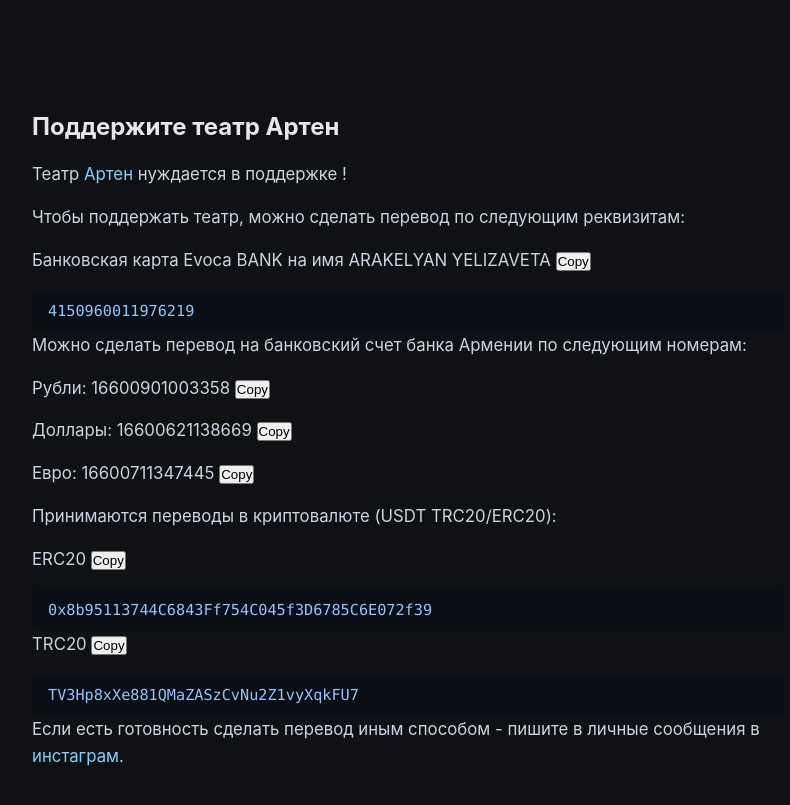
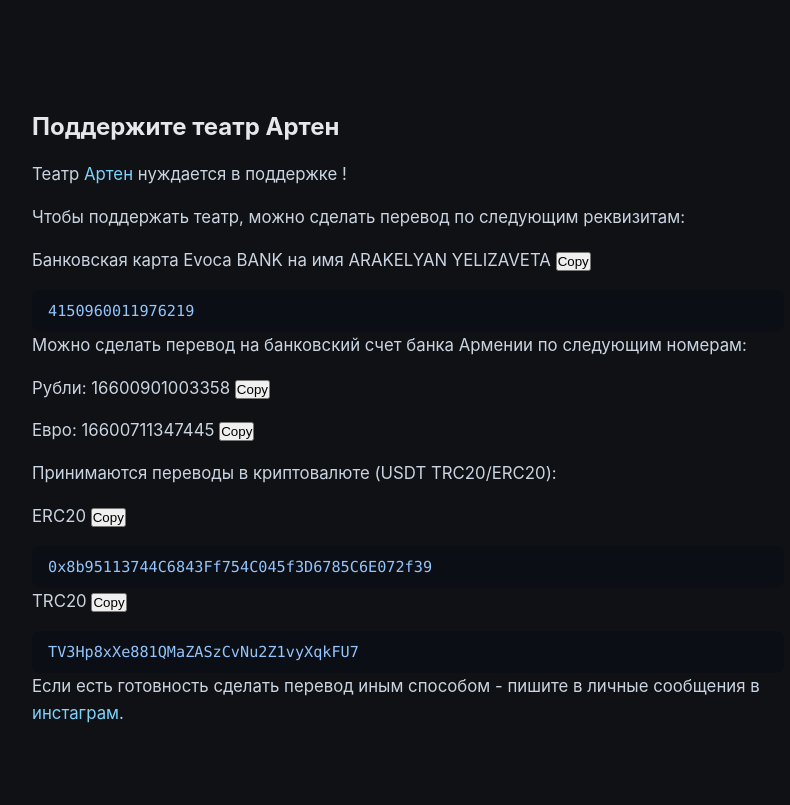
Before and after one commit to ispacex/ispacex.github.io, a Jekyll site: the page built from theatre/donate/index.md, in a window 1280 px wide. Shown: the top 805 px of the page, without its empty margins (232-1022 px from the left). Built offline with Jekyll 4.4.1, drawn with Linux system fonts in a browser that asks for light colours.

Commit message:
layout fix

```diff
--- a/theatre/donate/index.md
+++ b/theatre/donate/index.md
@@ -17,8 +17,6 @@ layout: donate
 
 Рубли:   16600901003358 {% include copy.html id="16600901003358" %}
 
-Доллары: 16600621138669 {% include copy.html id="16600621138669" %}
-
 Евро:    16600711347445 {% include copy.html id="16600711347445" %}
 
 Принимаются переводы в криптовалюте (USDT TRC20/ERC20):
```
